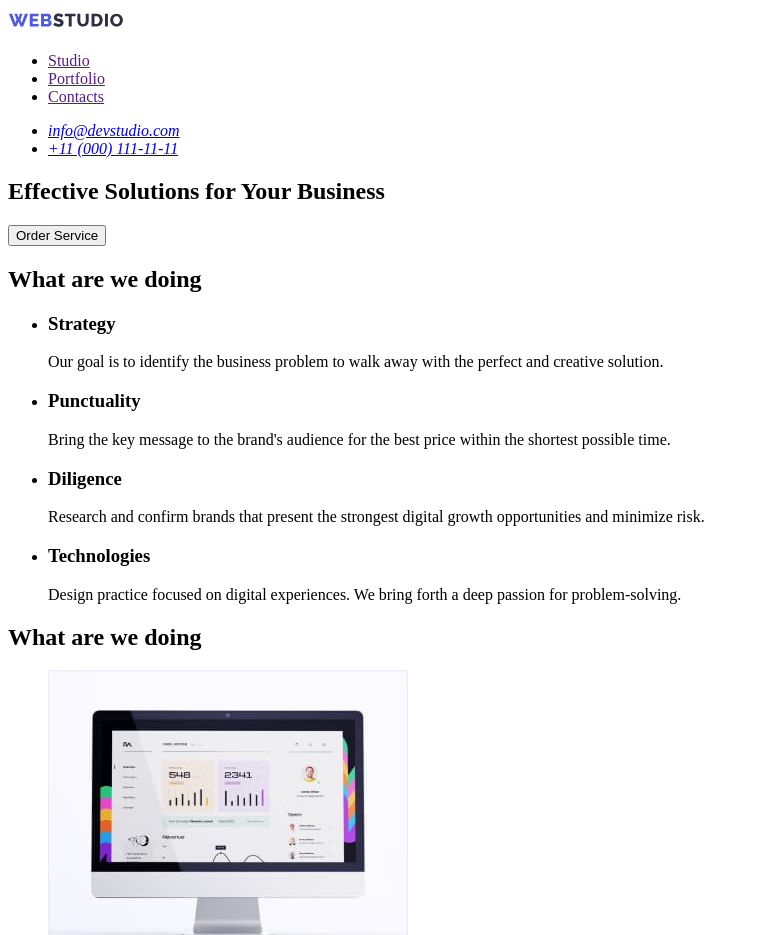
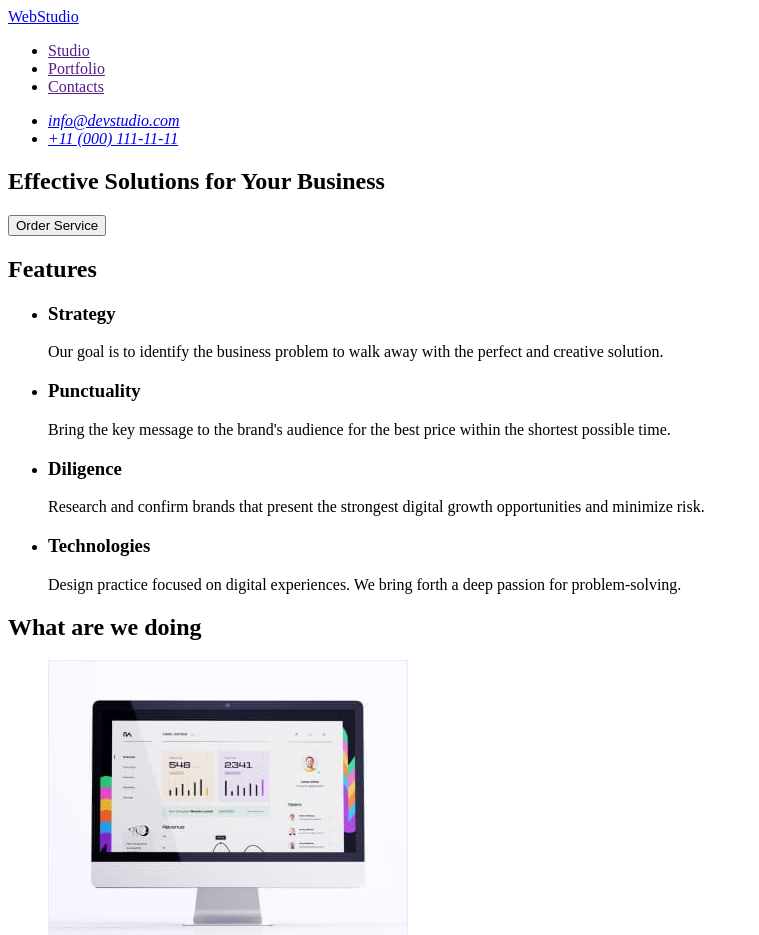
Before and after one commit to Krystyna1007/goit-markup-hw-01, a plain HTML site: page index.html in a window 1280 px wide. Shown: the top 935 px of the page, without its empty margins (0-759 px from the left). Drawn offline with Linux system fonts and the light colour scheme.

Commit message:
section 2

```diff
--- a/index.html
+++ b/index.html
@@ -9,9 +9,7 @@
 <body>
     <header>
         <nav>
-        <a href="./index.html">
-            <img src="./images/header/Logo.svg" alt="WebStudio">
-        </a>
+        <a href="./index.html">WebStudio</a>
             <ul>
                 <li>
                     <a href="">Studio</a>
@@ -40,7 +38,7 @@
             <button type="button">Order Service</button>
         </section>
         <section>
-            <h2>What are we doing</h2>
+            <h2>Features</h2>
             <ul>
             <li>
                 <h3>Strategy</h3>
@@ -101,9 +99,7 @@
         </section>
     </main>
     <footer>
-        <a href="./index.html">
-            <img src="./images/footer/Logo-footer.svg" alt="WebStudio">
-        </a>
+        <a href="./index.html">WebStudio</a>
         <p>
             Increase the flow of customers and sales for your business with digital marketing & growth solutions.
         </p>
```
